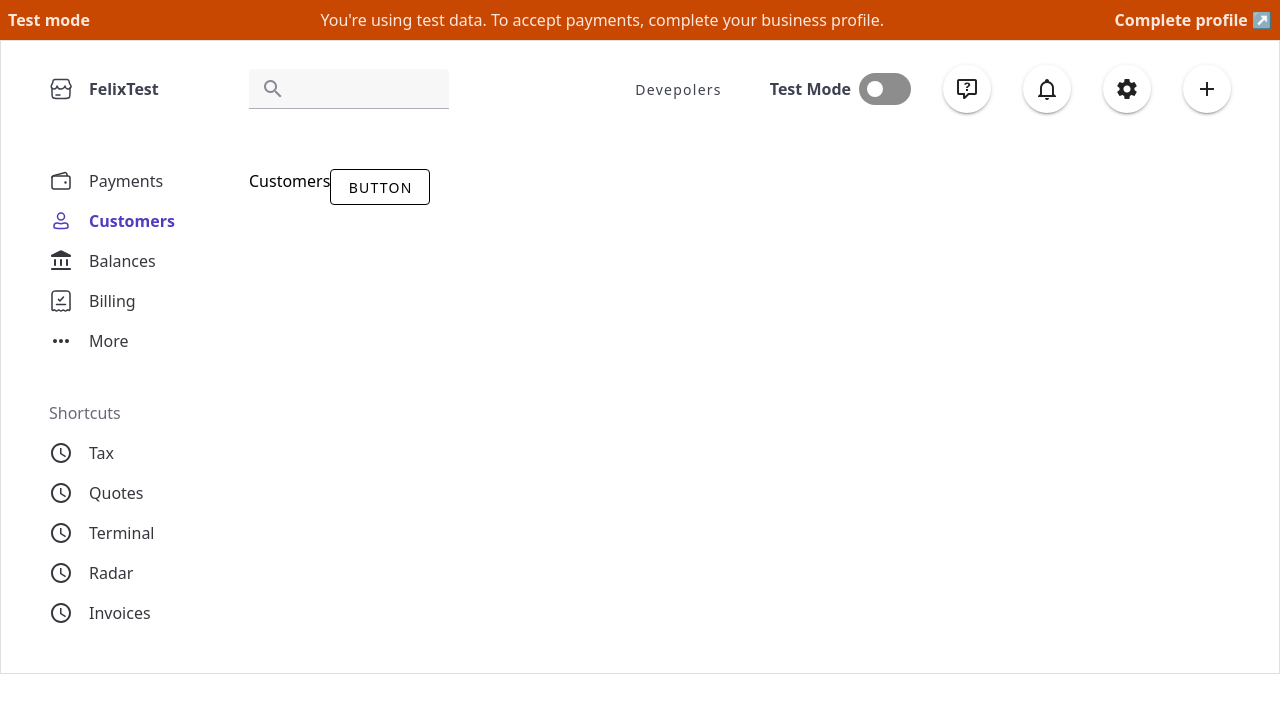
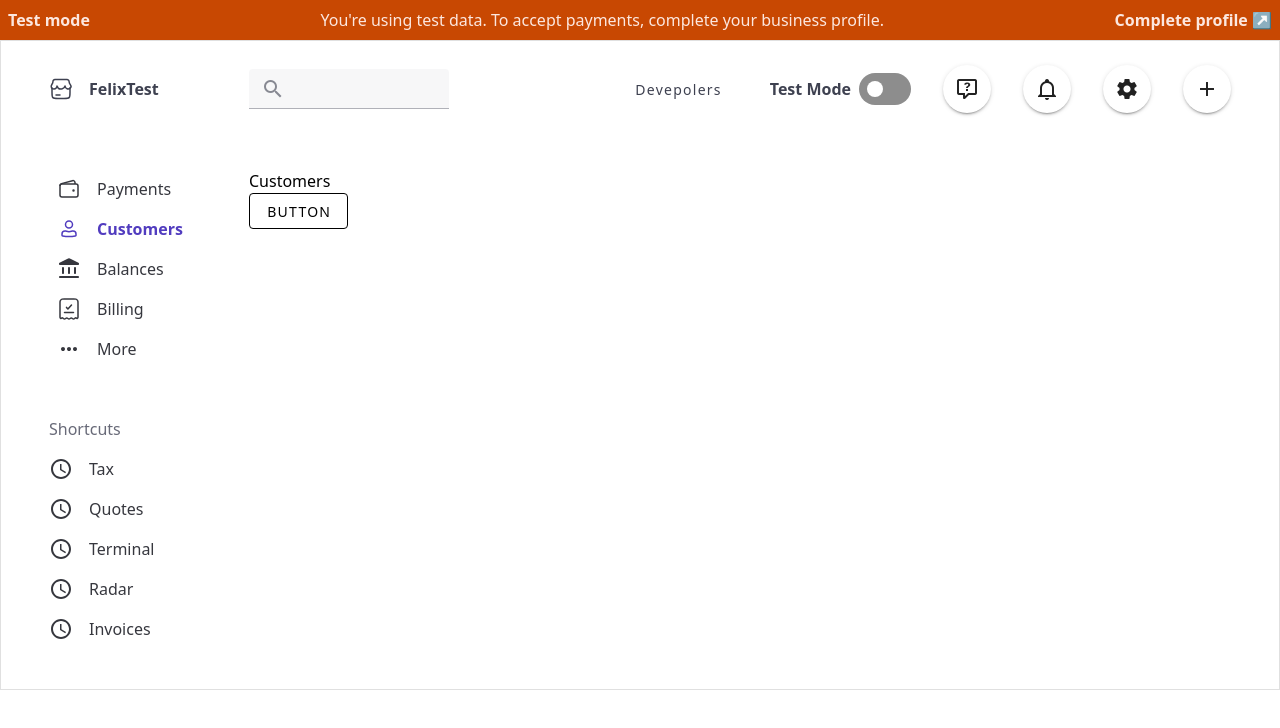
Before and after one commit to jaycethanks/demo-pages, a Vue app: page /customers in a window 1280 px wide. Shown: the top 728 px of the page. Built offline with nearby package versions, Linux system fonts and the light colour scheme.

Commit message:
fix: warning for root element class inhreit failed problom

```diff
--- a/src/components/Layout/Menu/index.vue
+++ b/src/components/Layout/Menu/index.vue
@@ -42,7 +42,8 @@ const MenuList = [
 <template>
   <ul>
     <RouterLink
-      class="flex gap-4 items-center mb-4"
+      v-ripple
+      class="flex gap-4 items-center p-2"
       v-for="({ name, path, icon }, index) in MenuList"
       :class="[currentPath === path ? 'text-[#513cbf] ' : 'text-[#36373e]']"
       :key="name"
--- a/src/components/Layout/index.vue
+++ b/src/components/Layout/index.vue
@@ -13,7 +13,7 @@ import RootContainer from './RootContainer.vue'
         <InnerHeader />
       </template>
       <SideBar />
-      <RouterView />
+      <RouterView class="flex-1" />
     </RootContainer>
     <Footer />
   </div>
--- a/src/views/404.vue
+++ b/src/views/404.vue
@@ -1,6 +1,5 @@
-<script lang='ts' setup>
-</script>
+<script lang="ts" setup></script>
 <template>
-    404 Not Found
+  <p>404 Not Found</p>
 </template>
-<style lang='less' scoped></style>
+<style lang="less" scoped></style>
--- a/src/views/CustomersView/index.vue
+++ b/src/views/CustomersView/index.vue
@@ -2,7 +2,7 @@
 <template>
   <div>
     <h1>Customers</h1>
+    <v-btn variant="outlined"> Button </v-btn>
   </div>
-  <v-btn variant="outlined"> Button </v-btn>
 </template>
 <style lang="less" scoped></style>
--- a/src/views/PaymentsView/components/RiskInsights.vue
+++ b/src/views/PaymentsView/components/RiskInsights.vue
@@ -91,10 +91,10 @@ const alert = ref(true)
           <InfoSquareSvgIcon class="text-gray-400 ml-2" />
         </h3>
 
-        <!-- <MapBox /> -->
-        <span class="text-red-700 font-semibold text-2xl"
+        <MapBox />
+        <!-- <span class="text-red-700 font-semibold text-2xl"
           >提价代码的时候这里记得放开地图组件注释
-        </span>
+        </span> -->
       </div>
     </div>
   </SectionCard>
--- a/src/views/PaymentsView/index.vue
+++ b/src/views/PaymentsView/index.vue
@@ -12,7 +12,6 @@ import Timeline from '@/views/PaymentsView/components/Timeline.vue'
 </script>
 <template>
   <div>
-    <h1 class="text-red-500">Page Payment</h1>
     <Payment />
     <Timeline />
     <PaymentDetails />
```
